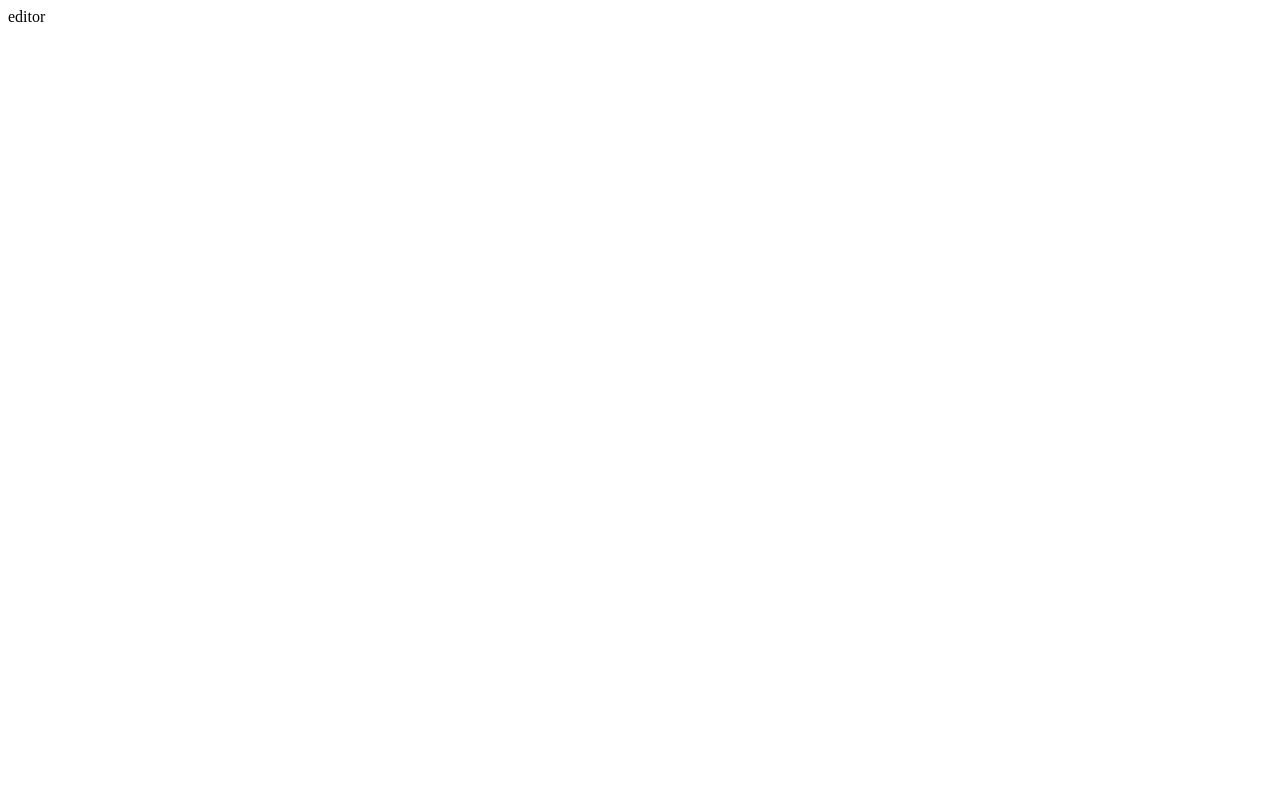
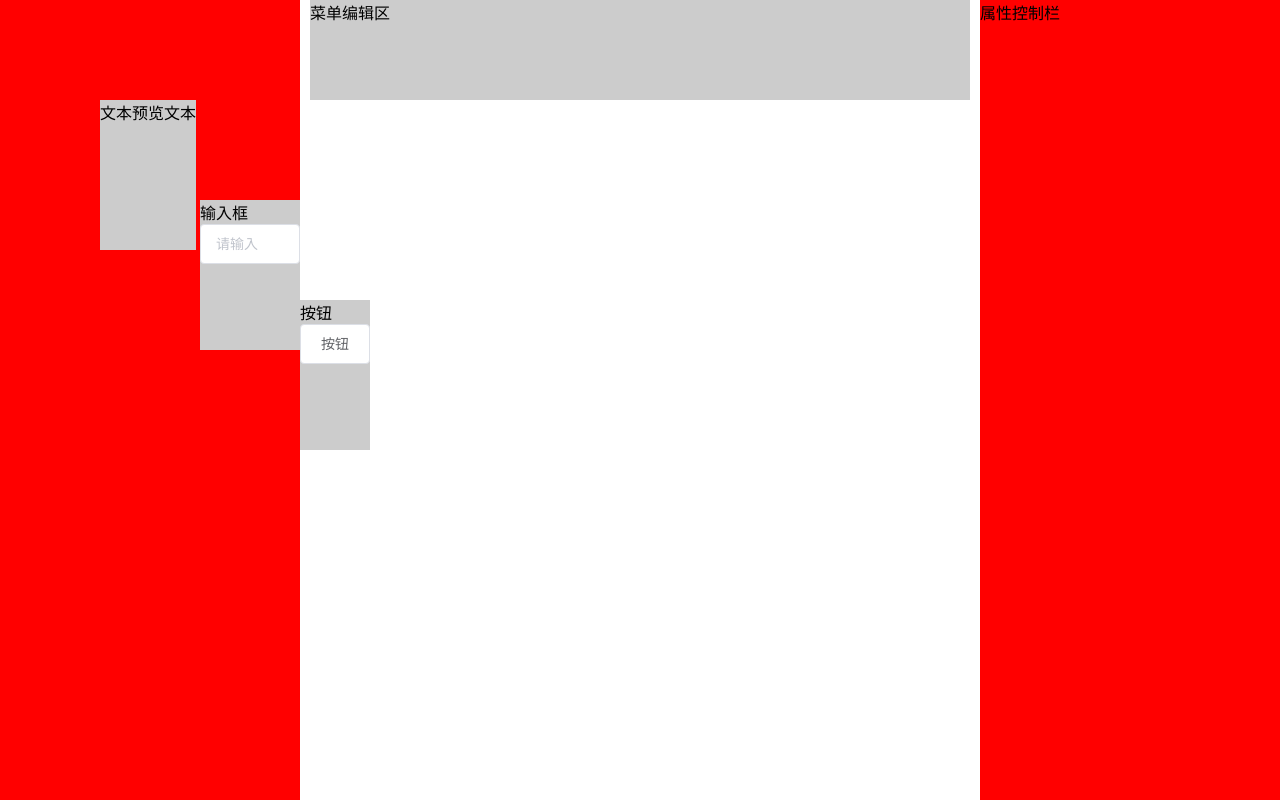
Before and after one commit to Cmingqiu/lowcode_vue3, a Vue app: page / in a window 1280 px wide. Shown: the top 800 px of the page. Built offline with nearby package versions, Linux system fonts and the light colour scheme.

Commit message:
页面搭建，配置完善

```diff
--- a/src/App.vue
+++ b/src/App.vue
@@ -1,5 +1,5 @@
 <template>
-  <Editor id="root" />
+  <Editor v-model="source" />
 </template>
 
 <script>
@@ -12,6 +12,7 @@ export default {
   components: { Editor },
   setup() {
     const source = ref(data);
+
     return {
       source
     };
--- a/src/json/data.json
+++ b/src/json/data.json
@@ -1,7 +1,11 @@
 {
   "container": {
-    "width": 500,
-    "height": 500
+    "width": 800,
+    "height": 800
   },
-  "blocks": []
+  "blocks": [
+    { "top": 100, "left": 100, "zIndex": 1, "key": "text" },
+    { "top": 200, "left": 200, "zIndex": 1, "key": "input" },
+    { "top": 300, "left": 300, "zIndex": 1, "key": "button" }
+  ]
 }
--- a/src/main.js
+++ b/src/main.js
@@ -1,9 +1,9 @@
 import { createApp } from 'vue';
 import App from './App.vue';
 import 'element-plus/lib/theme-chalk/index.css';
-import ElementPlus from 'element-plus';
+// import ElementPlus from 'element-plus';
 import './style/index.scss';
 
 createApp(App)
-  .use(ElementPlus)
+  // .use(ElementPlus)
   .mount('#app');
--- /dev/null
+++ b/src/packages/editor-block.jsx
@@ -0,0 +1,22 @@
+import { computed, defineComponent } from 'vue';
+import editorConfig from '../utils/editor-config';
+
+export default defineComponent({
+  props: { block: Object }, //{  "top": 100, "left": 100, "zIndex": 1, "key": "text" }
+  setup(props) {
+    const blockStyle = computed(() => ({
+      top: `${props.block.top}px`,
+      left: `${props.block.left}px`,
+      zIndex: props.block.zIndex
+    }));
+
+    const component = editorConfig.componentMap[props.block.key];
+    const previewComponent = component.preview();
+    return () => (
+      <div class='editor-block' style={blockStyle.value}>
+        <span>{component.label}</span>
+        {previewComponent}
+      </div>
+    );
+  }
+});
--- a/src/packages/editor.jsx
+++ b/src/packages/editor.jsx
@@ -1,10 +1,45 @@
-import { defineComponent } from 'vue'
+import { computed, defineComponent } from 'vue';
+import EditorBlock from './editor-block';
 
 export default defineComponent({
-  setup () {
-    return () => <div class="editor">
-      editor
+  props: { modelValue: Object },
+  emits: ['update:modelValue'],
+  components: { EditorBlock },
+  setup(props, { emit }) {
+    let data = computed({
+      get() {
+        return props.modelValue;
+      },
+      set(val) {
+        emit('update:modelValue', val);
+      }
+    });
 
-    </div>
+    const contentStyle = computed(() => {
+      return {
+        width: data.value.container.width + 'px',
+        height: data.value.container.height + 'px'
+      };
+    });
+
+    return () => (
+      <div class='editor'>
+        <header>菜单编辑区</header>
+        <aside>
+          {data.value.blocks.map(block => (
+            <EditorBlock block={block} />
+          ))}
+        </aside>
+        <section>属性控制栏</section>
+        <main>
+          {/* 产生滚动条 */}
+          <div class='editor-canvas'>
+            <div class='editor-canvas__content' style={contentStyle.value}>
+              内容去
+            </div>
+          </div>
+        </main>
+      </div>
+    );
   }
-})
+});
--- /dev/null
+++ b/src/style/editor.scss
@@ -0,0 +1,52 @@
+.editor {
+  position: relative;
+  height: 100%;
+  // 菜单编辑区
+  header {
+    height: 100px;
+    position: absolute;
+    left: 310px;
+    right: 310px;
+    background-color: #ccc;
+    // width: 100%;
+    // padding: 0 310px;
+    // box-sizing: border-box;
+  }
+  aside,
+  section {
+    position: absolute;
+    top: 0;
+    background-color: red;
+    width: 300px;
+    height: 100%;
+  }
+  // 左侧物料区
+  aside {
+    left: 0;
+    position: relative;
+    .editor-block {
+      position: absolute;
+      height: 150px;
+      margin-bottom: 20px;
+      background-color: #ccc;
+    }
+  }
+  // 属性控制栏
+  section {
+    position: absolute;
+    right: 0;
+  }
+  main {
+    padding: 100px 310px 0;
+    box-sizing: border-box;
+    height: 100%;
+    .editor-canvas {
+      height: 100%;
+      overflow: auto;
+      &__content {
+        margin: 20px auto;
+        background-color: yellow;
+      }
+    }
+  }
+}
--- a/src/style/index.scss
+++ b/src/style/index.scss
@@ -0,0 +1,11 @@
+* {
+  margin: 0;
+  padding: 0;
+}
+html,
+body,
+#app {
+  height: 100%;
+}
+
+@import './editor.scss';
--- /dev/null
+++ b/src/utils/editor-config.js
@@ -0,0 +1,41 @@
+import { ElButton, ElInput } from 'element-plus';
+
+function createEditorConfig() {
+  let componentList = [];
+  let componentMap = {};
+  return {
+    componentList,
+    componentMap,
+    register(component) {
+      if (!componentMap[component.key]) {
+        componentMap[component.key] = component;
+        componentList.push(component);
+      }
+    }
+  };
+}
+
+let registerConfig = createEditorConfig();
+
+registerConfig.register({
+  key: 'text',
+  label: '文本',
+  preview: () => '预览文本',
+  render: () => '渲染文本'
+});
+
+registerConfig.register({
+  key: 'button',
+  label: '按钮',
+  preview: () => <ElButton>按钮</ElButton>,
+  render: () => <ElButton>按钮</ElButton>
+});
+
+registerConfig.register({
+  key: 'input',
+  label: '输入框',
+  preview: () => <ElInput placeholder='请输入' />,
+  render: () => <ElInput placeholder='请输入' />
+});
+
+export default registerConfig;
```
